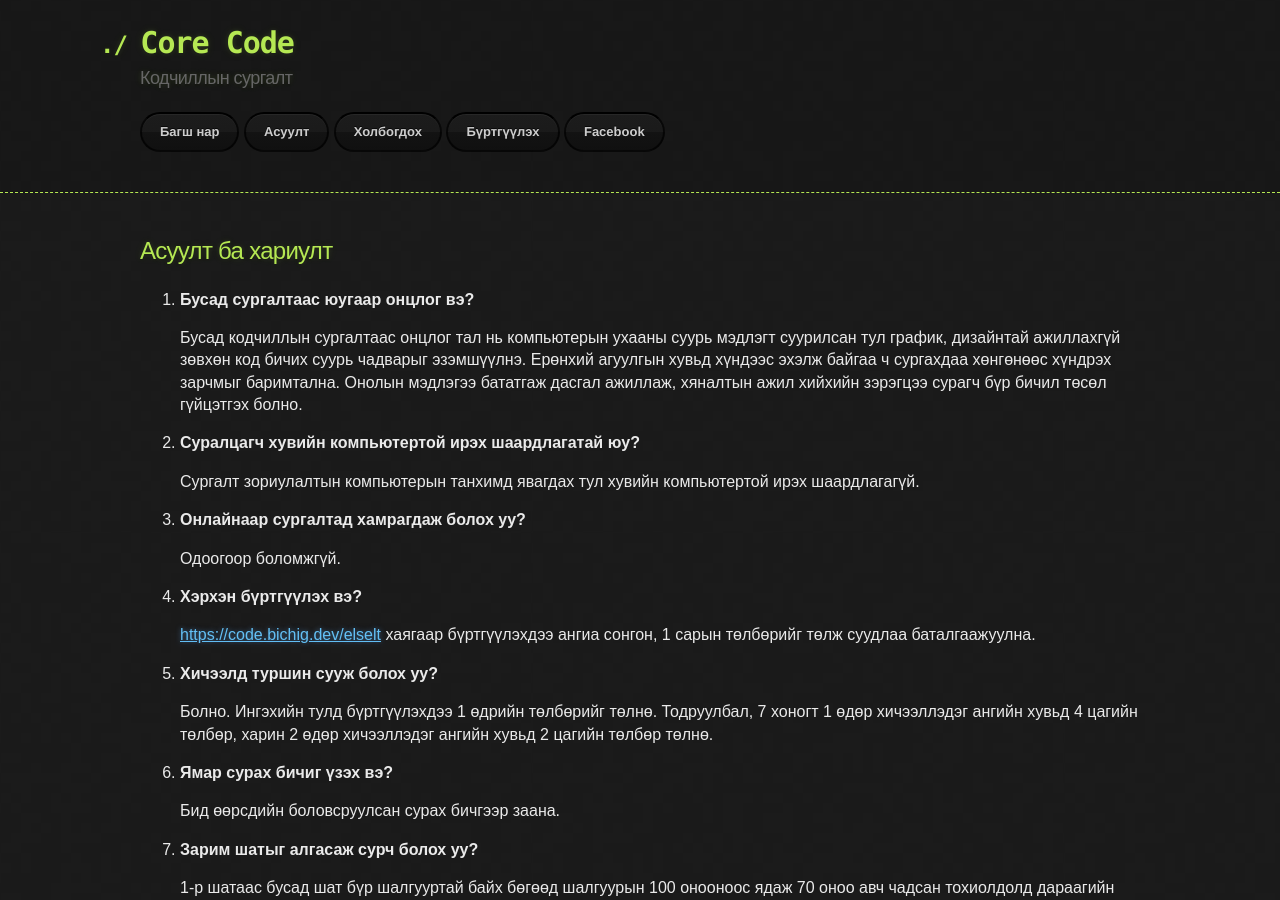
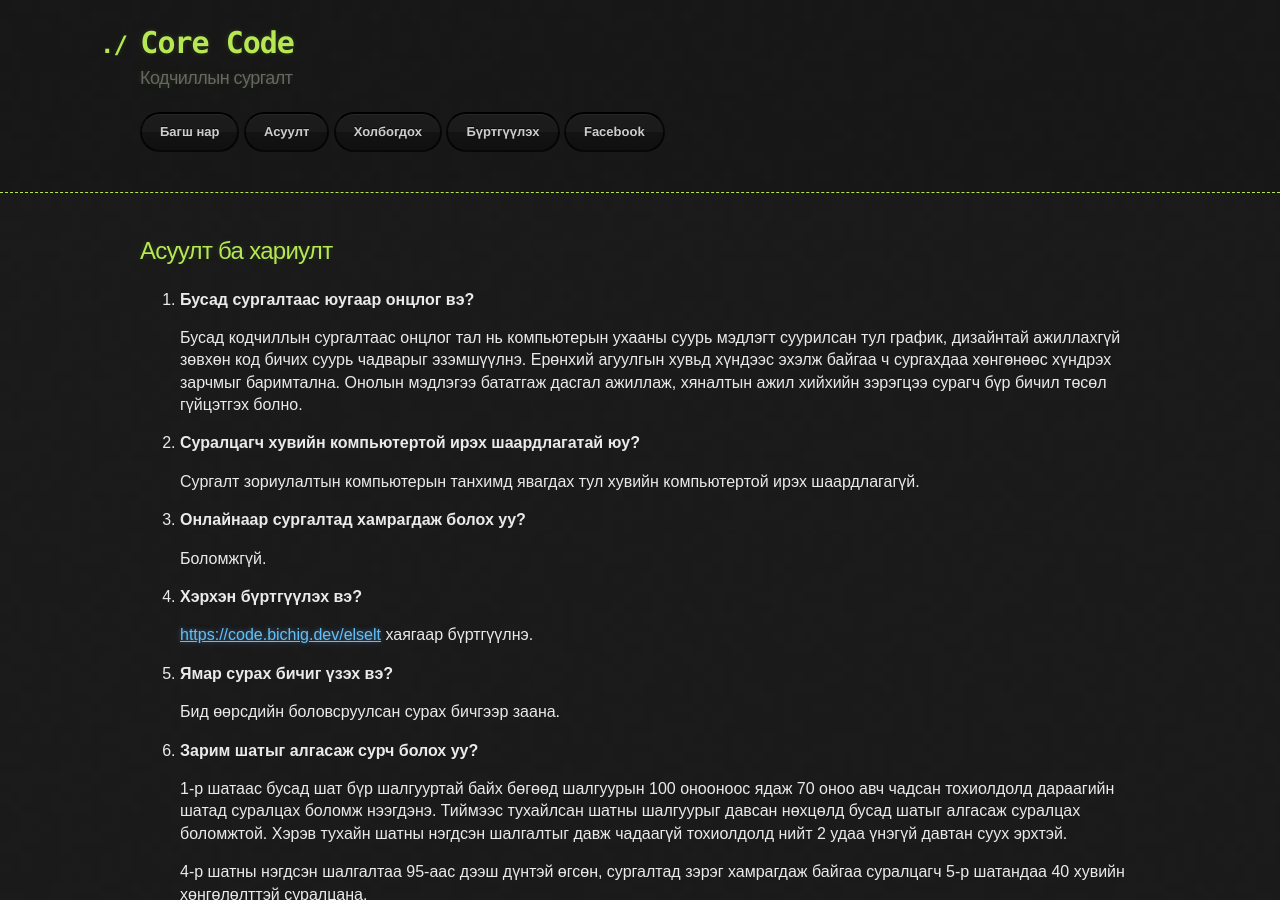
Before and after one commit to ganaatulgaa/corecode, a Jekyll site: the page built from faq.md, in a window 1280 px wide and 900 px high. Built offline with Jekyll 4.4.1, drawn with Linux system fonts in a browser that asks for light colours; our own code applies the rules of GitHub Pages for plain Markdown files.

Commit message:
Update faq.md

```diff
--- a/faq.md
+++ b/faq.md
@@ -14,15 +14,11 @@ layout: default
 
 1. **Онлайнаар сургалтад хамрагдаж болох уу?**
 
-   Одоогоор боломжгүй.
+   Боломжгүй.
 
 1. **Хэрхэн бүртгүүлэх вэ?**
 
-   [https://code.bichig.dev/elselt](https://code.bichig.dev/elselt) хаягаар бүртгүүлэхдээ ангиа сонгон, 1 сарын төлбөрийг төлж суудлаа баталгаажуулна.
-
-1. **Хичээлд туршин сууж болох уу?**
-
-   Болно. Ингэхийн тулд бүртгүүлэхдээ 1 өдрийн төлбөрийг төлнө. Тодруулбал, 7 хоногт 1 өдөр хичээллэдэг ангийн хувьд 4 цагийн төлбөр, харин 2 өдөр хичээллэдэг ангийн хувьд 2 цагийн төлбөр төлнө.
+   [https://code.bichig.dev/elselt](https://code.bichig.dev/elselt) хаягаар бүртгүүлнэ.
 
 1. **Ямар сурах бичиг үзэх вэ?**
 
```
